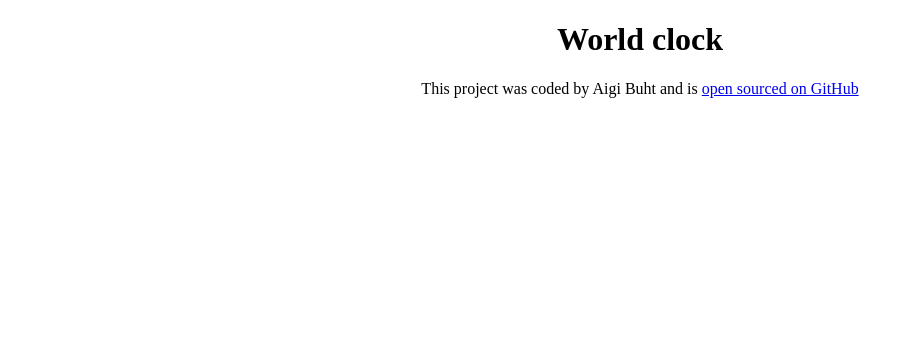
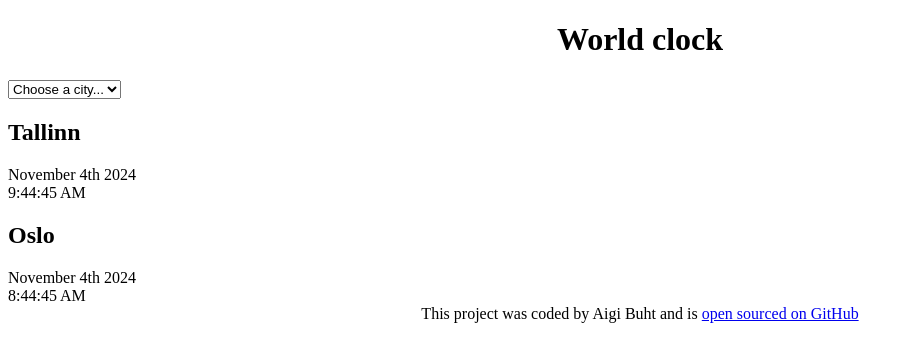
Before and after one commit to aigib/world-clock, a plain HTML site: page index.html in a window 1280 px wide. Shown: the whole page, without its empty margins (0-914 px from the left). Drawn offline with Linux system fonts and the light colour scheme.

Commit message:
Added the basic HTML

```diff
--- a/index.html
+++ b/index.html
@@ -7,7 +7,26 @@
     <title>World clock</title>
   </head>
   <body>
-    <h1>World clock</h1>
+    <div class="container">
+      <h1>World clock</h1>
+      <select name="" id="">
+        <option value="">Choose a city...</option>
+        <option value="">Tallinn</option>
+        <option value="">Oslo</option>
+        <option value="">London</option>
+        <option value="">Seoul</option>
+      </select>
+      <div class="city">
+        <h2>Tallinn</h2>
+        <div class="date">November 4th 2024</div>
+        <div class="time">9:44:45 AM</div>
+      </div>
+      <div class="city">
+        <h2>Oslo</h2>
+        <div class="date">November 4th 2024</div>
+        <div class="time">8:44:45 AM</div>
+      </div>
+    </div>
     <footer>
       This project was coded by Aigi Buht and is
       <a href="https://github.com/aigib/world-clock" target="_blank">
```
